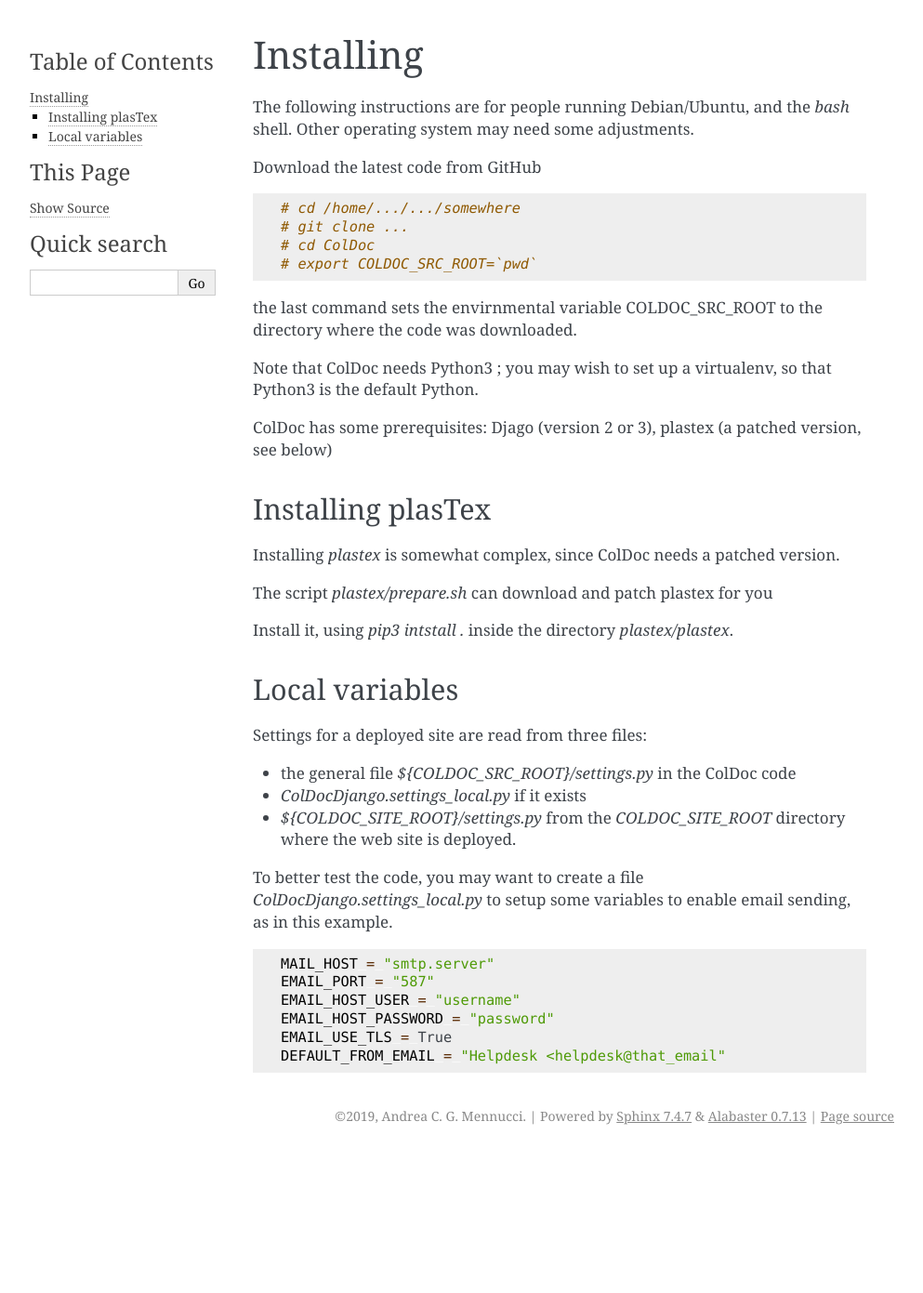
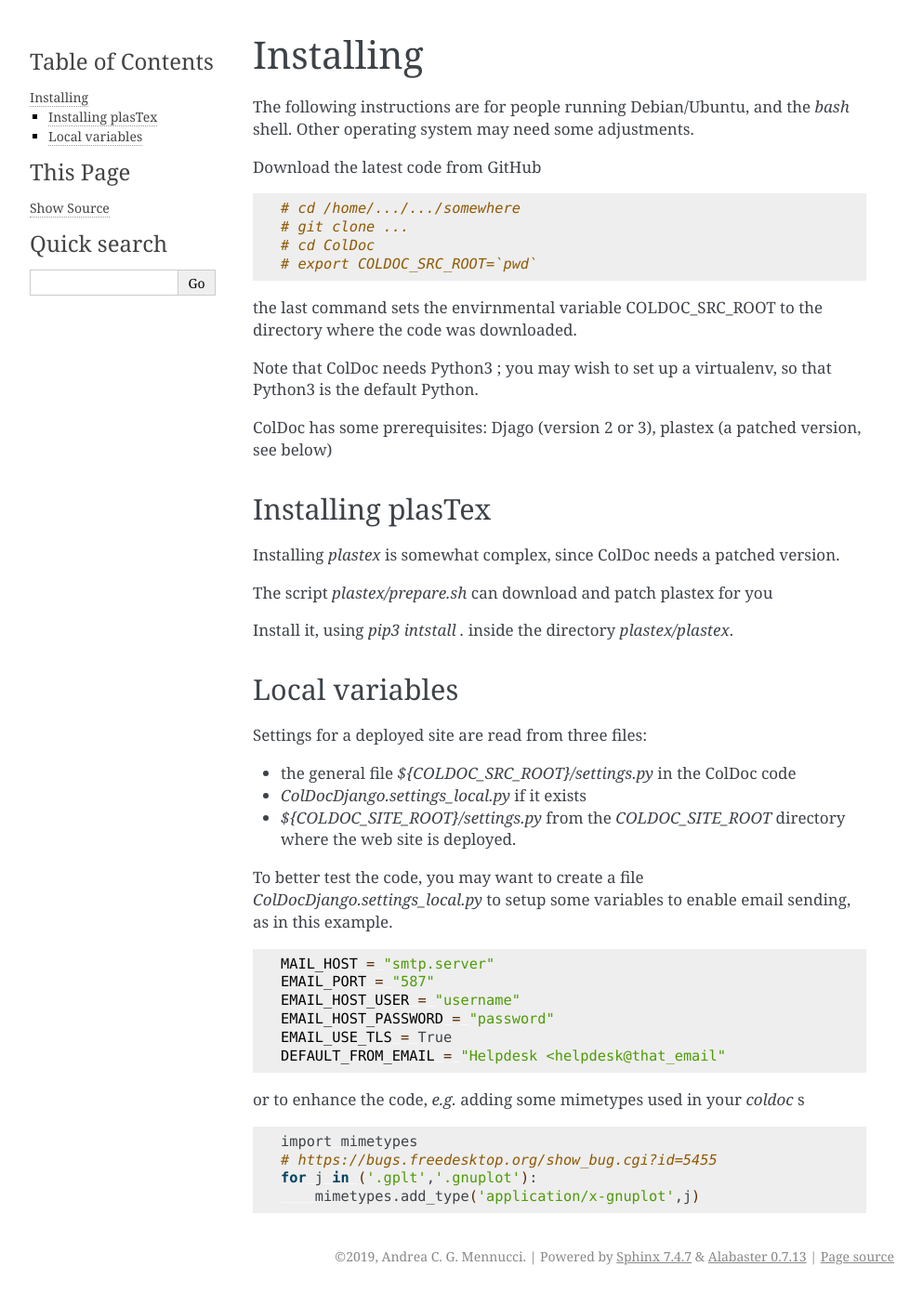
Before and after one commit to mennucc/ColDoc_project, a Sphinx documentation site: the page built from docs/source/install.rst, in a window 1280 px wide. Shown: the whole page at 93% size, without its empty margins (148-1141 px from the left). Built offline with Sphinx 7.4.7, drawn with Linux system fonts in a browser that asks for light colours; pages that are not in the unit, such as notebooks, are missing from menus; before the commit the page ends 1240 px from its top, so only the background shows below that.

Commit message:
docs: some hint for using settings_local

```diff
--- a/docs/source/install.rst
+++ b/docs/source/install.rst
@@ -56,3 +56,12 @@ to enable email sending, as in this example.
 	  EMAIL_HOST_PASSWORD = "password"
 	  EMAIL_USE_TLS = True
 	  DEFAULT_FROM_EMAIL = "Helpdesk <helpdesk@that_email"
+
+or to enhance the code, *e.g.* adding some mimetypes used in your `coldoc` s
+
+.. code:: shell
+
+	  import mimetypes
+	  # https://bugs.freedesktop.org/show_bug.cgi?id=5455
+	  for j in ('.gplt','.gnuplot'):
+	      mimetypes.add_type('application/x-gnuplot',j)
```
